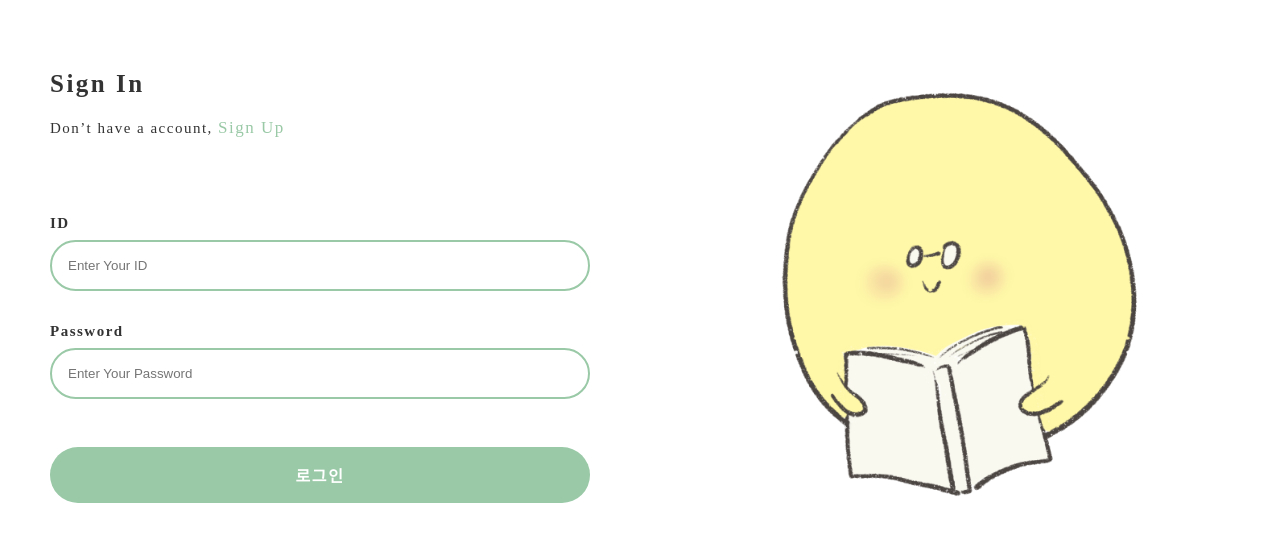
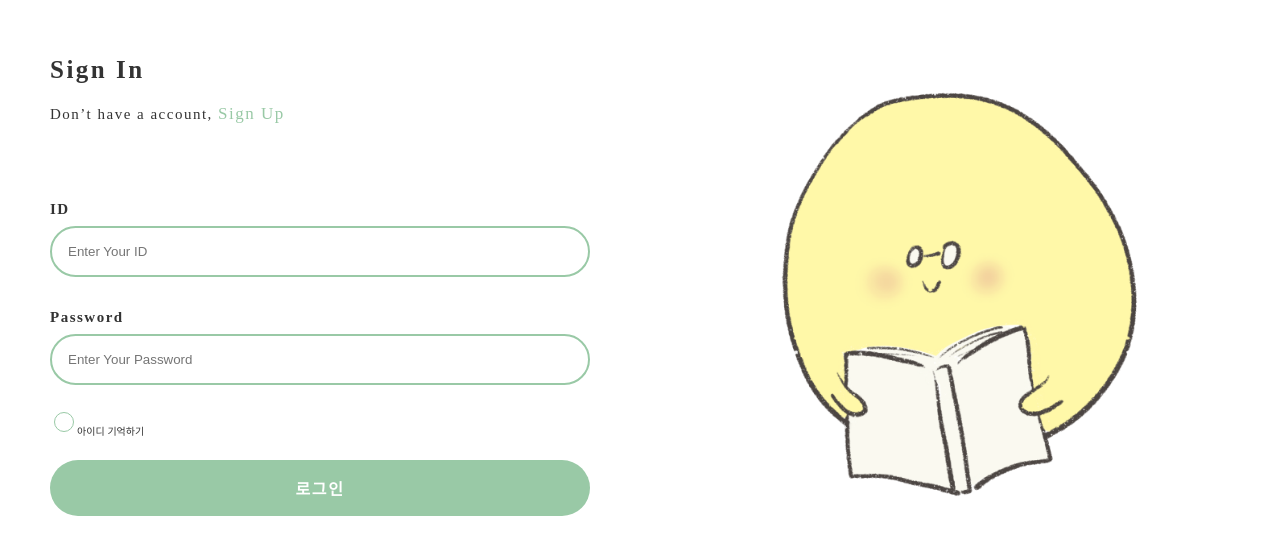
Before and after one commit to STudy-with-ST/MoVook, a React (Create React App) app in the folder front/movook-app/: page /login in a window 1280 px wide. Shown: the part 106-660 px from the top of the page. Built offline with nearby package versions, Linux system fonts and the light colour scheme; a web font is replaced by a local one.

Commit message:
Style 자동 로그인 버튼 추가

```diff
--- a/front/movook-app/src/pages/Login/index.js
+++ b/front/movook-app/src/pages/Login/index.js
@@ -40,6 +40,11 @@ const Login = () => {
               value={userPw}
               onChange={onChangeUserPw}
             />
+
+            <div>
+              <S.CheckBox type="checkbox" name="auto-login" id="auto-login" />
+              <label htmlFor="auto-login">아이디 기억하기</label>
+            </div>
             <BasicButton text="로그인" onClick={handleOnClick} />
           </form>
         </S.FormWrapper>
--- a/front/movook-app/src/pages/Login/style.js
+++ b/front/movook-app/src/pages/Login/style.js
@@ -80,3 +80,14 @@ export const ImgContainer = styled.div`
     width: 72%;
   }
 `;
+
+export const CheckBox = styled.input`
+  appearance: none;
+  width: 2rem;
+  height: 2rem;
+  border: 1px solid var(--color-primary);
+  border-radius: 50%;
+  &:checked {
+    background-color: var(--color-primary);
+  }
+`;
```
